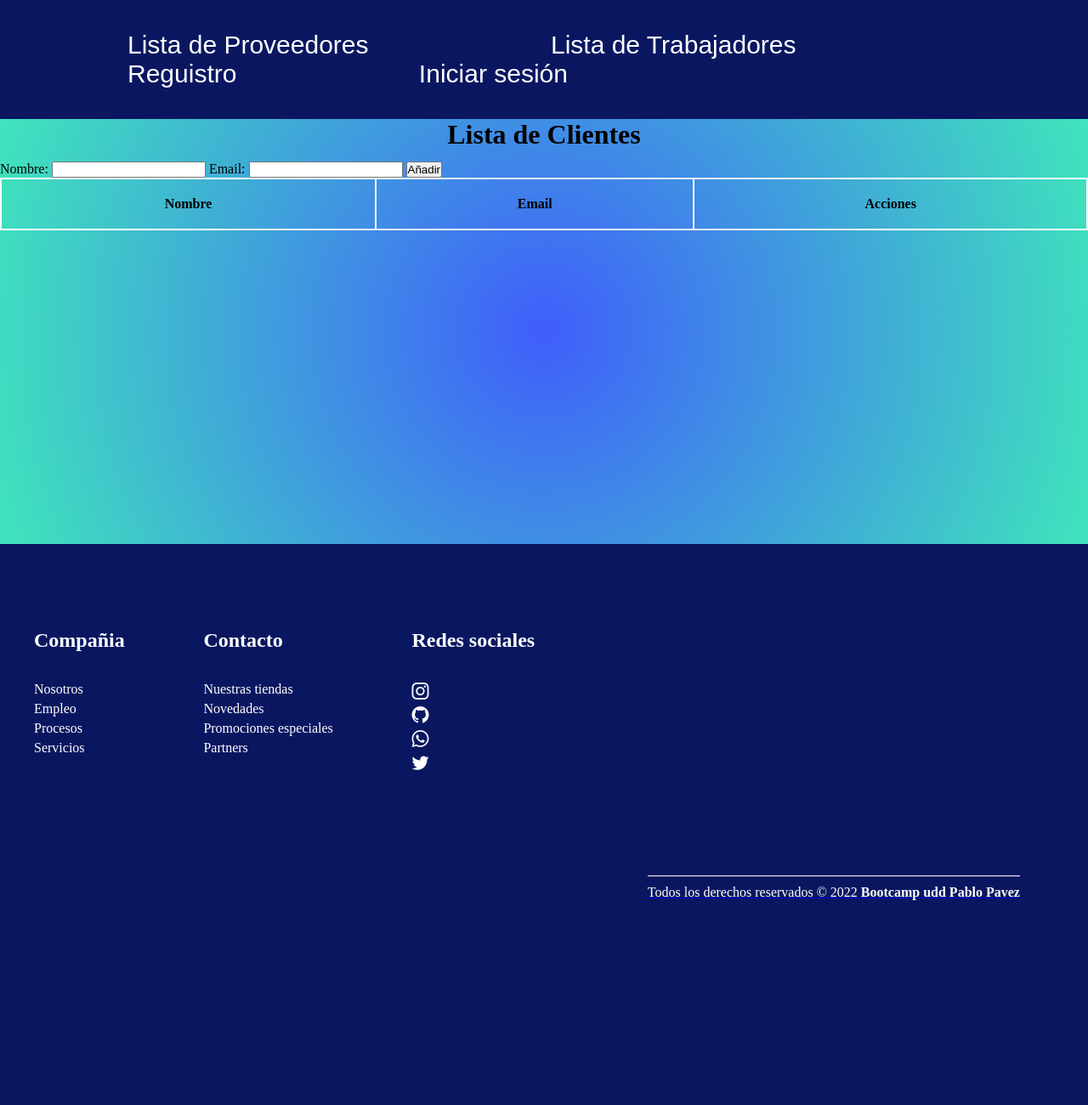
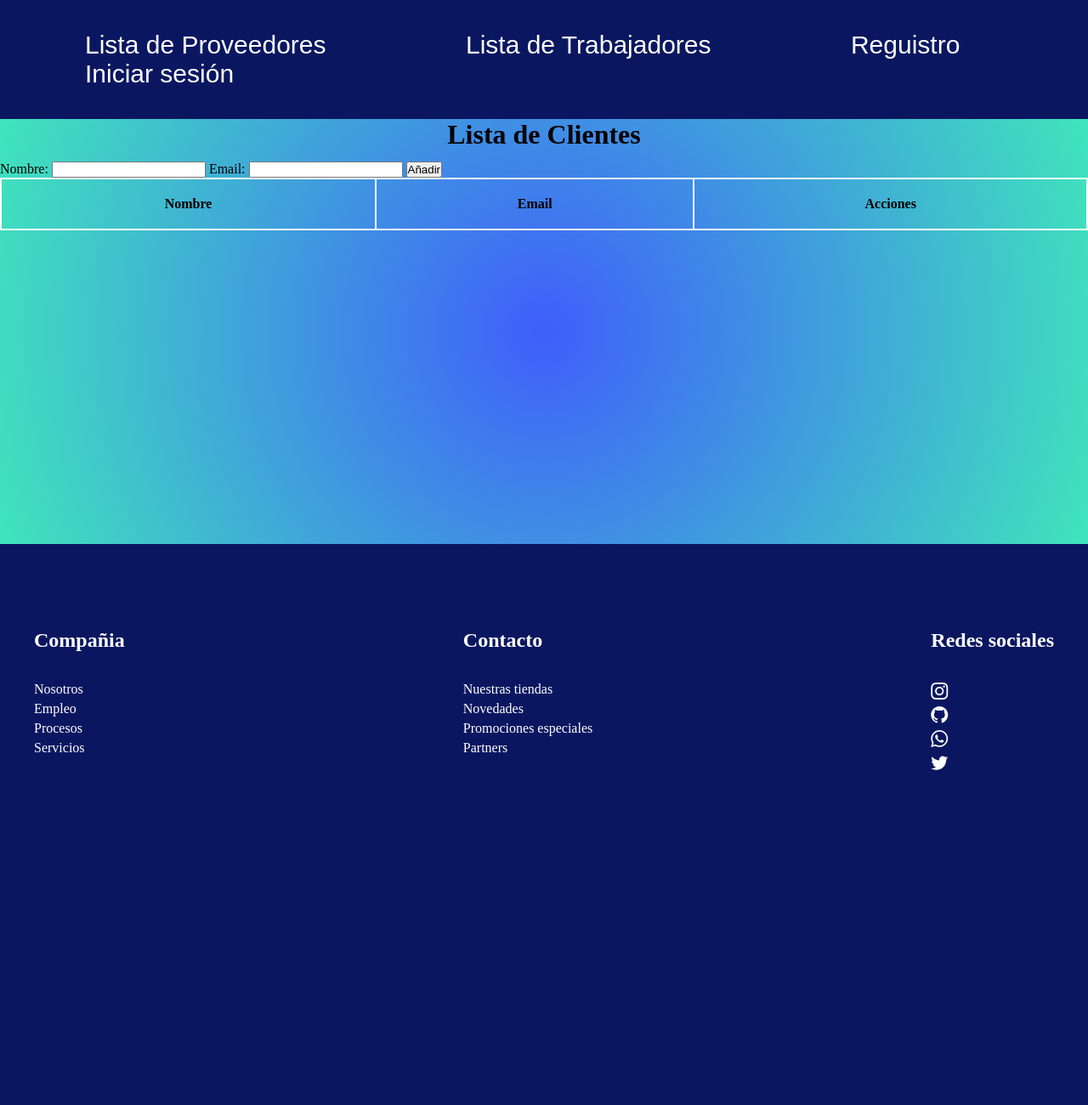
Before and after one commit to PabloAndresp/Aplicacion-Crud, a plain HTML site: page index.html in a window 1280 px wide. Shown: the top 1300 px of the page at 85% size. Before the commit the page ends 1140 px from the top, so only its background shows below. Drawn offline with nearby package versions, Linux system fonts and the light colour scheme.

Commit message:
pading en footer y header

```diff
--- a/css/estilos.css
+++ b/css/estilos.css
@@ -24,7 +24,7 @@ nav a{
   color: white;
   font-size: 30px;
   display:center;
-  margin-left: 150px;
+  margin-left: 100px;
 }
  body {
   background-color:rgb(10, 23, 96) ;
@@ -98,8 +98,8 @@ main h1 {
 .box-copyright{
     max-width: 1500px;
     margin: auto;
-    text-align: center;
-    padding:  40px;
+
+    padding:  180px;
 }
 .box-copyright p{
     margin-top: 10px;
```
